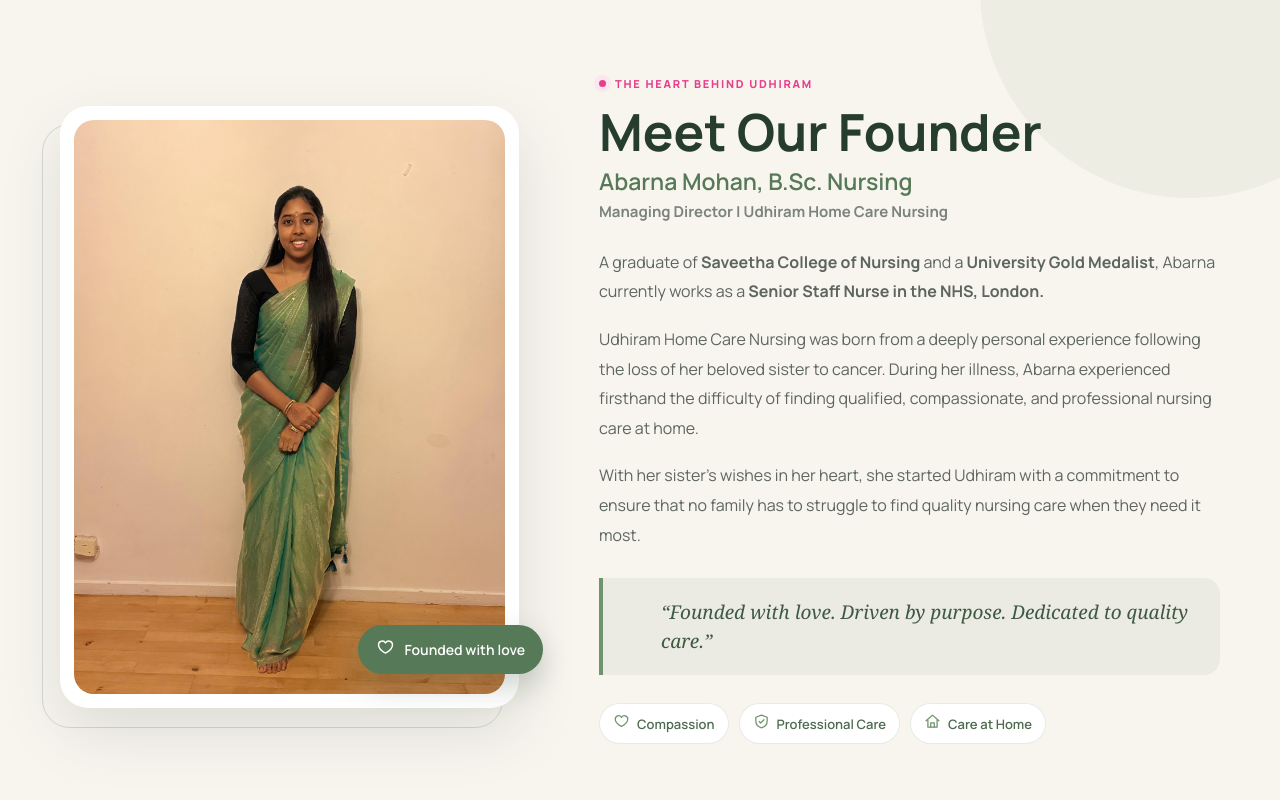
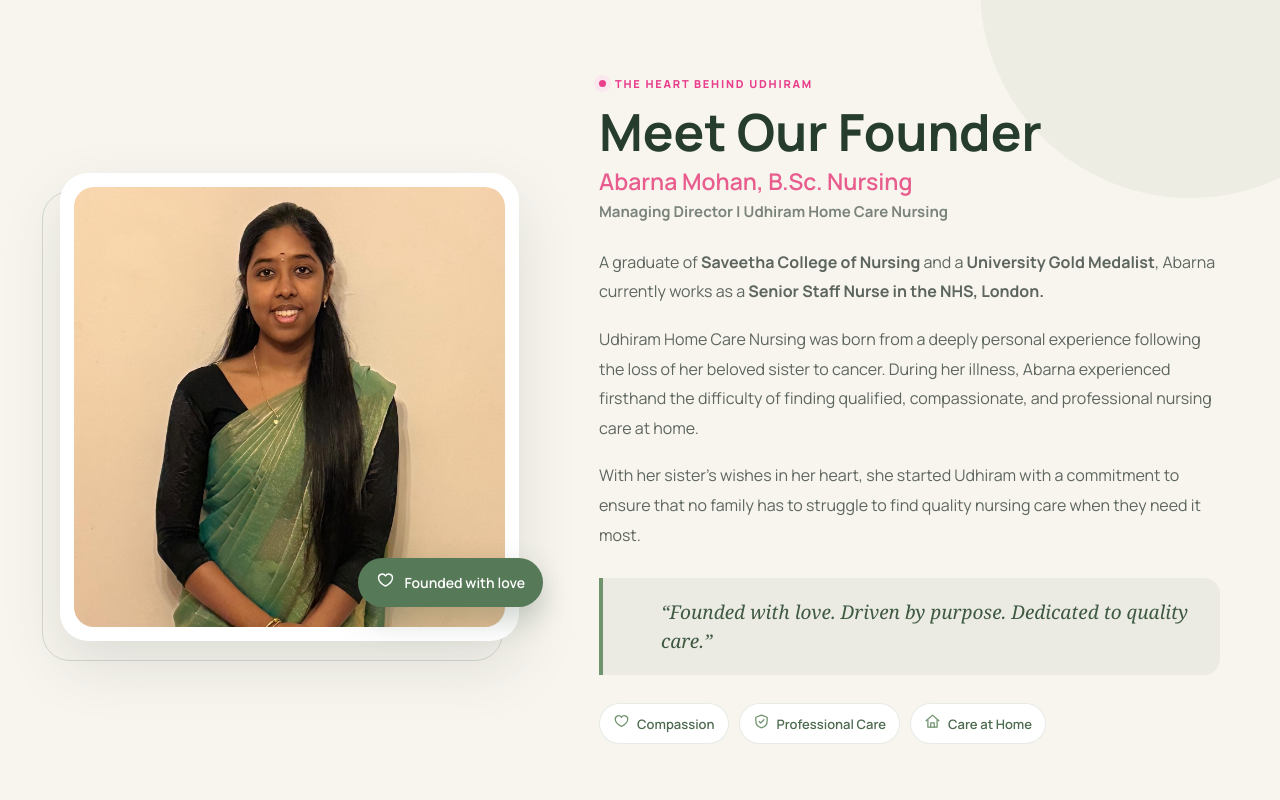
Before and after one commit to anish-arockiyam/udhiram-home-care, an Angular app: page / in a window 1280 px wide. Shown: the part 2627-3427 px from the top of the page. Built offline with nearby package versions, Linux system fonts and the light colour scheme.

Commit message:
added highlight in founder name

```diff
--- a/src/app/pages/home/home.component.html
+++ b/src/app/pages/home/home.component.html
@@ -97,8 +97,8 @@
 
       <h2>Meet Our Founder</h2>
 
-      <h3>
-        Abarna Mohan, B.Sc. Nursing
+      <h3 class="founder-name">
+        Abarna Mohan, <span>B.Sc. Nursing</span>
       </h3>
 
       <p class="founder-role">
--- a/src/app/pages/home/home.component.scss
+++ b/src/app/pages/home/home.component.scss
@@ -354,6 +354,18 @@
   color: #6f936d;
 }
 
+.founder-name {
+  margin: 0 0 4px;
+  color: #e85d8e !important;
+  font-size: 23px;
+  font-weight: 700;
+}
+
+.founder-name span {
+  color: #e85d8e;
+  font-weight: 600;
+}
+
 
 /* =========================
    MOBILE
```
Also changed, not shown: src/assets/abarna-mohan.jpg.
